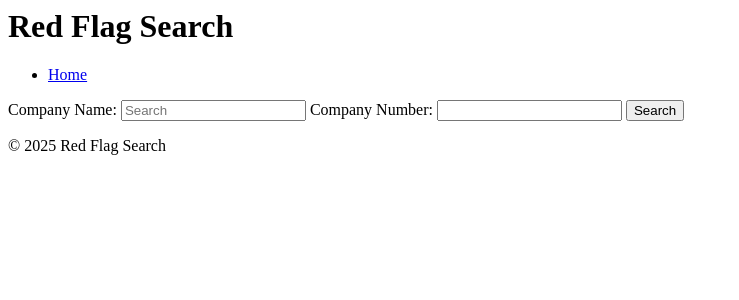
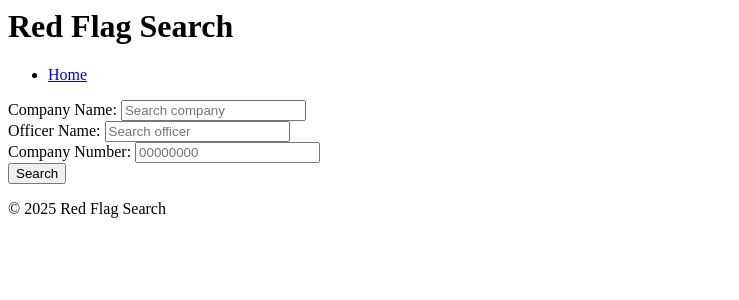
Before and after one commit to jacknoutch/companies_house_red_flag, a Flask app: page /search/company/1 in a window 1280 px wide. Shown: the top 300 px of the page, without its empty margins (0-739 px from the left). Run offline with Flask 3, Linux system fonts and the light colour scheme; data that the repository does not hold is empty.

Commit message:
Implement search for officer

```diff
--- a/app.py
+++ b/app.py
@@ -15,7 +15,7 @@ app.secret_key = os.getenv('FLASK_SECRET_KEY')
 load_dotenv()
 companies_house_api_key = os.getenv('COMPANIES_HOUSE_API_KEY')
 
-# Custom filtesr
+# Custom filters
 @app.template_filter('format_date')
 def format_date(date_str):
     """Format date string from YYYY-MM-DD to DD MMM YYYY."""
@@ -62,12 +62,11 @@ def index(company_number=None):
 
 
 
-@app.route('/officers/<string:query>', methods=['GET'])
-def officer(query):
-    api_url = f"https://api.company-information.service.gov.uk/search/officers"
+@app.route('/officers/<string:officer_id>/appointments', methods=['GET'])
+def officer(officer_id):
+    api_url = f"https://api.company-information.service.gov.uk/officers/{officer_id}/appointments"
     response = requests.get(
         api_url,
-        params={"q": query,},
         auth=(companies_house_api_key, '')
     )
     data = response.json()
@@ -84,12 +83,35 @@ def officer_companies(officer_id):
     return f"API response: {data}"
 
 
+@app.route('/search/officer/<string:query>', methods=['GET'])
+def search_officer(query):
+    api_url = f"https://api.company-information.service.gov.uk/search/officers"
+    response = requests.get(
+        api_url,
+        params={
+            "q": query,
+            "items_per_page": 1000,
+        },
+        auth=(companies_house_api_key, '')
+    )
+    officer_data = response.json()
+
+    context = {
+        "officer_data": officer_data
+    }
+
+    return render_template("search.html", context=context)
+
+
 @app.route('/search/company/<string:query>', methods=['GET'])
 def search_company(query):
     api_url = f"https://api.company-information.service.gov.uk/search/companies"
     response = requests.get(
         api_url,
-        params={"q": query,},
+        params={
+            "q": query,
+            "items_per_page": 1000,
+        },
         auth=(companies_house_api_key, '')
     )
     company_data = response.json()
@@ -119,5 +141,10 @@ def handle_data():
 
         return redirect(url_for('search_company', query=company_name))
 
+    officer_name = request.form.get('officer_name')
+    if officer_name:
+
+        return redirect(url_for('search_officer', query=officer_name))
+
     flash("Please enter valid form details and resubmit.")
     return redirect(url_for('index'))
--- a/templates/search.html
+++ b/templates/search.html
@@ -20,4 +20,20 @@
 
     {% endif %}
 
+    {% if context.officer_data %}
+
+        <ul>
+
+            {% for item in context.officer_data["items"] %}
+
+                <li><a href="{{ item.links.self }}">{{ item.title }}</a> - {{ item.description }}</li>
+
+            {% endfor %}
+
+        </ul>
+
+        <pre>{{ context.officer_data | tojson(indent=2) }}</pre>
+
+    {% endif %}
+
 {% endblock %}
--- a/templates/search_form.html
+++ b/templates/search_form.html
@@ -1,7 +1,9 @@
 <form action="{{ url_for('handle_data') }}" method="POST">
     <label for="company_name">Company Name:</label>
-    <input type="text" id="company_name" name="company_name" placeholder="Search" >
+    <input type="text" id="company_name" name="company_name" placeholder="Search company" > <br/>
+    <label for="company_name">Officer Name:</label>
+    <input type="text" id="officer_name" name="officer_name" placeholder="Search officer" ><br/>
     <label for="company_number">Company Number:</label>
-    <input type="text" id="company_number" name="company_number">
+    <input type="text" id="company_number" name="company_number" placeholder="00000000"><br/>
     <button type="submit">Search</button>
 </form>
```
